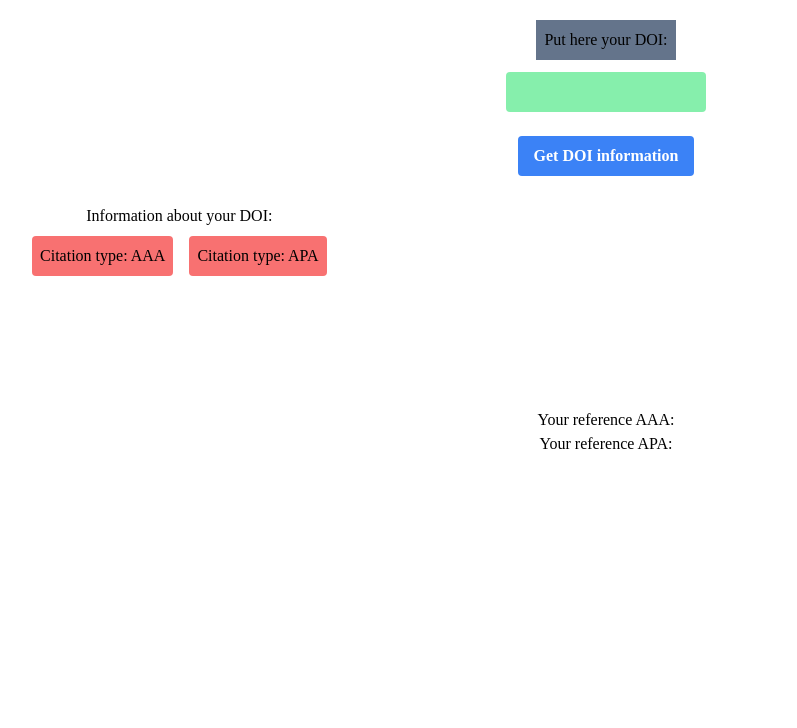
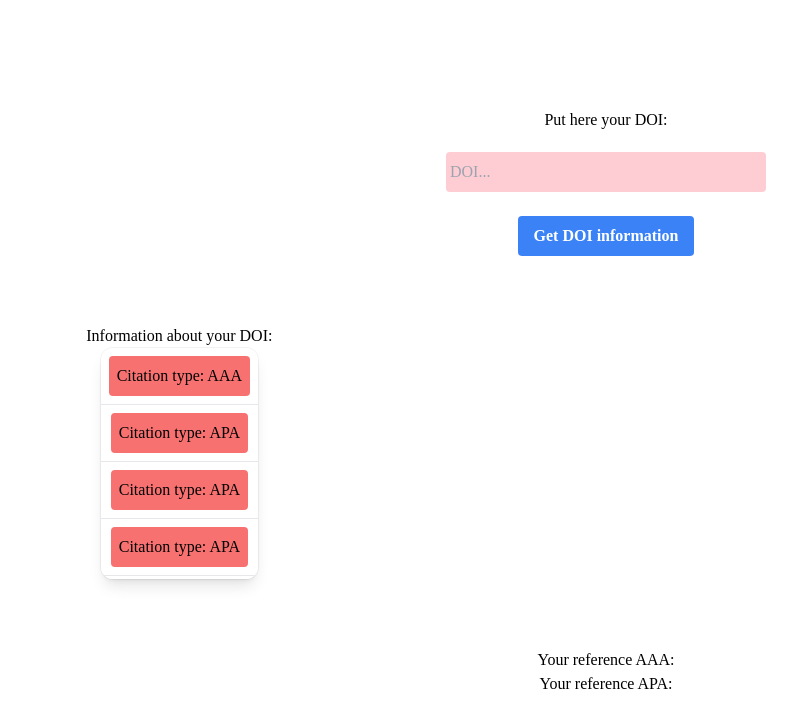
Before and after one commit to kubwosz/citatio, a React (Create React App) app in the folder citatio-frontend/: page / in a window 1280 px wide. Shown: the top 728 px of the page, without its empty margins (34-831 px from the left). Built offline with nearby package versions, Linux system fonts and the light colour scheme; a web font is replaced by a local one.

Commit message:
Add styling, use apply directive, extend tailwind code

```diff
--- a/citatio-frontend/src/components/Home.jsx
+++ b/citatio-frontend/src/components/Home.jsx
@@ -10,6 +10,9 @@ const Home = (props) => {
   const [doiDataFormat2, setDoiData2] = useState('');
   const [citations, setCitations] = useState([
     {type: 'AAA', isActive: false, citation: 'AAADefault'},
+    {type: 'APA', isActive: false, citation: 'APADefault'},
+    {type: 'APA', isActive: false, citation: 'APADefault'},
+    {type: 'APA', isActive: false, citation: 'APADefault'},
     {type: 'APA', isActive: false, citation: 'APADefault'},
   ]);
 
@@ -82,10 +85,11 @@ const Home = (props) => {
   return (
     <div className="grid grid-rows-2 gap-4 font-myFont">
     <div className="top-panel flex justify-center flex-col mt-5">
-      <h1 className="bg-slate-500 max-w-40 self-center p-2">Put here your DOI: </h1>
+      <h1 className="max-w-40 self-center p-2 mt-10">Put here your DOI: </h1>
       <input
         id="title"
-        className="block bg-green-300 hover:bg-green-500 text-white py-2 rounded m-3 self-center"
+        className="block bg-rose-200 w-3/12 hover:bg-green-500 text-white py-2 rounded m-3 self-center"
+        placeholder=" DOI..."
         type="text"
         required
         value={doiValue}
@@ -99,9 +103,11 @@ const Home = (props) => {
       </button>
     </div>
     <div className="botton-panel grid grid-cols-3 ">
-      <div>
+      <div className="flex flex-col ">
       <h2>Information about your DOI:</h2>
+      <div className="cit-type-buttons h-3/4">
       {citations.map((btn, idx) => (
+        <div>
     <button
     key={btn.name}
     onClick={() => setCitationActivityByIndex(idx)}
@@ -109,7 +115,9 @@ const Home = (props) => {
   >
     Citation type: {btn.type}
   </button>
+  </div>
   ))}
+  </div>
   </div>
   </div>
   <div>
--- a/citatio-frontend/src/index.css
+++ b/citatio-frontend/src/index.css
@@ -2,6 +2,12 @@
 @tailwind base;
 @tailwind components;
 @tailwind utilities;
+
+@layer components {
+.cit-type-buttons{
+  @apply overflow-auto h-72 relative max-w-sm mx-auto bg-white dark:bg-slate-800 shadow-lg ring-1 ring-black/5 rounded-xl flex flex-col divide-y dark:divide-slate-200/5;
+}
+}
 
 body {
   margin: 0;
```
